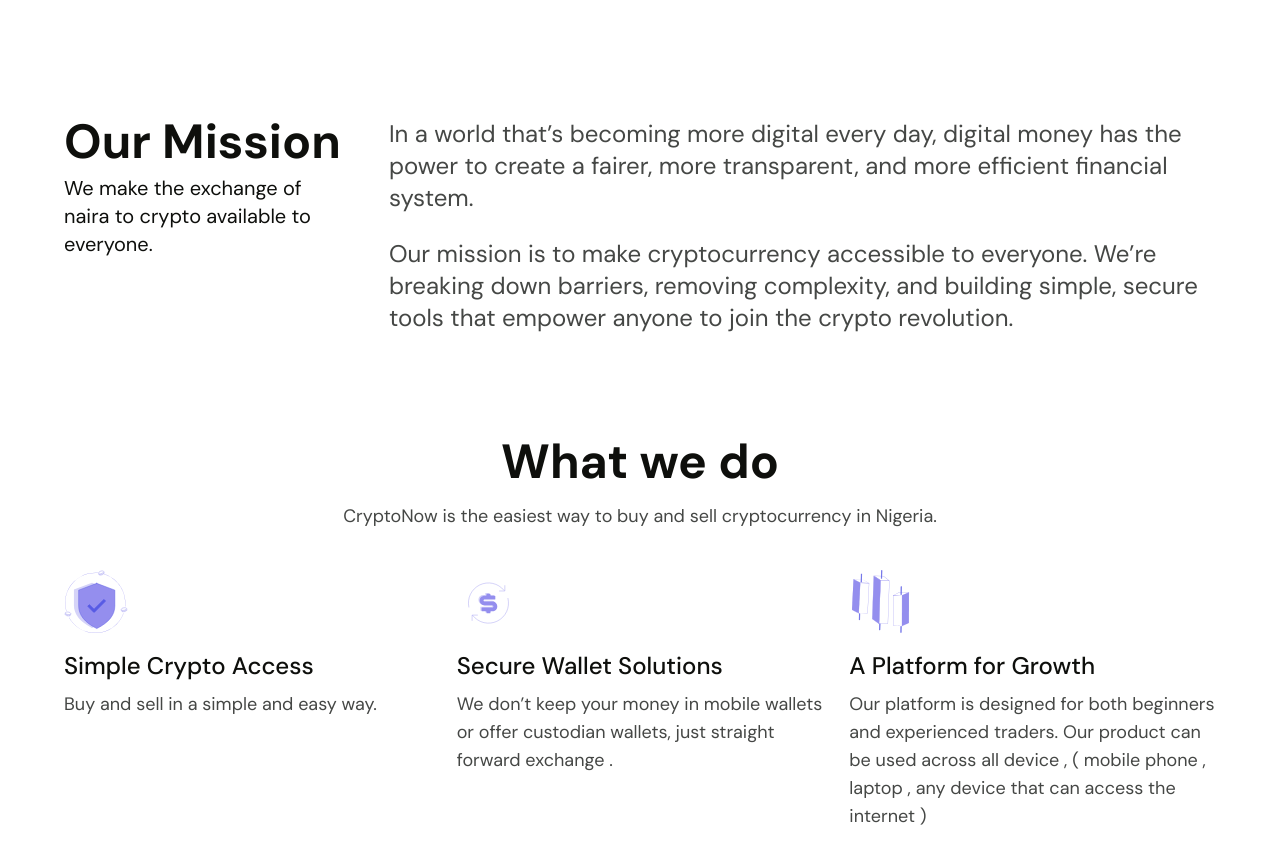
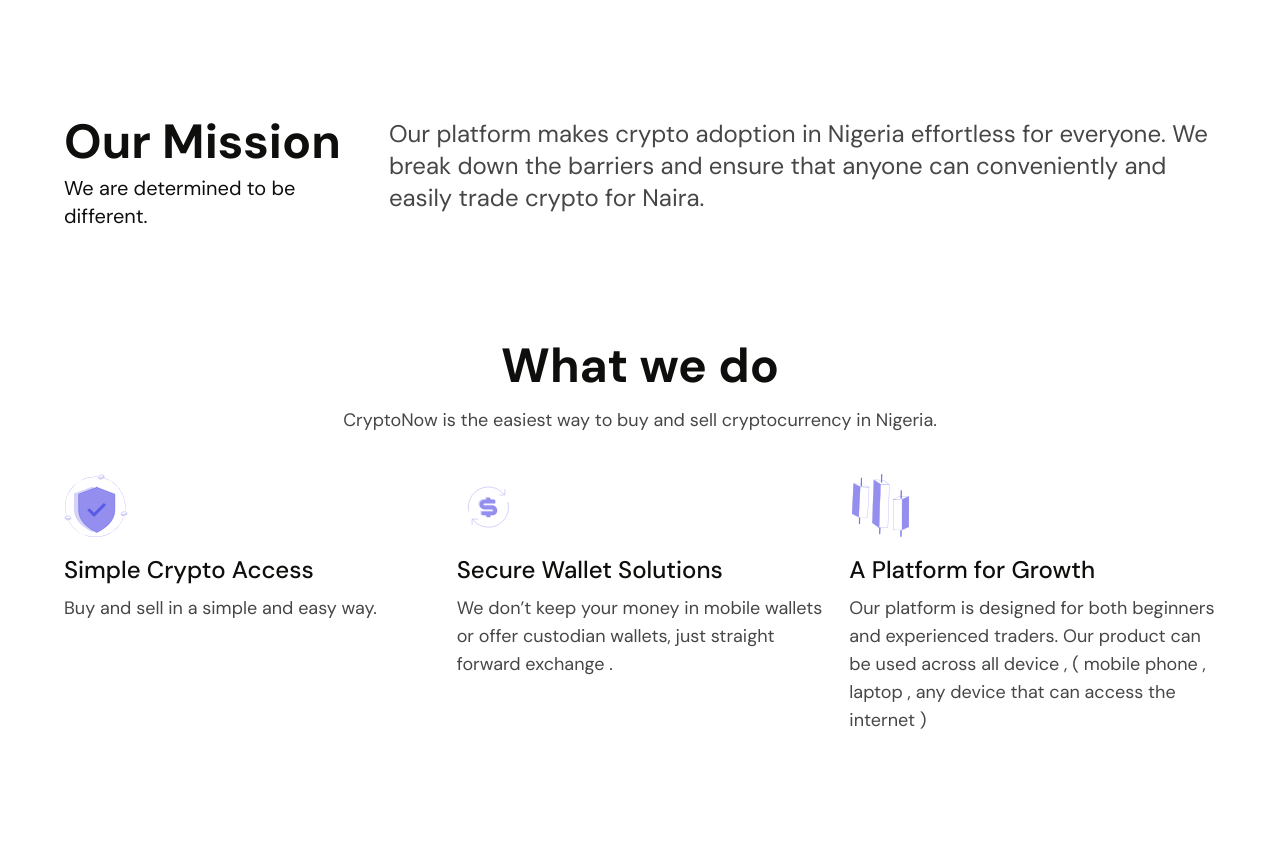
Before and after one commit to misteralade/crypto-now-frontend, a React (Vite) app: page /about in a window 1280 px wide. Shown: the part 861-1723 px from the top of the page. Built offline with nearby package versions, Linux system fonts and the light colour scheme; no server answers.

Commit message:
update mission statement

```diff
--- a/src/pages/AboutPage.tsx
+++ b/src/pages/AboutPage.tsx
@@ -36,20 +36,12 @@
                 Our Mission
               </h3>
               <p className="font-normal text-lg md:text-xl mt-2">
-                We make the exchange of naira to crypto available to everyone.
+                We are determined to be different.
               </p>
             </aside>
             <aside className="text-[#454745] text-lg md:text-2xl font-normal">
               <p className="mb-6">
-                In a world that’s becoming more digital every day, digital money
-                has the power to create a fairer, more transparent, and more
-                efficient financial system.
-              </p>
-              <p>
-                Our mission is to make cryptocurrency accessible to everyone.
-                We’re breaking down barriers, removing complexity, and building
-                simple, secure tools that empower anyone to join the crypto
-                revolution.
+                Our platform makes crypto adoption in Nigeria effortless for everyone. We break down the barriers and ensure that anyone can conveniently and easily trade crypto for Naira.
               </p>
             </aside>
           </div>
```
